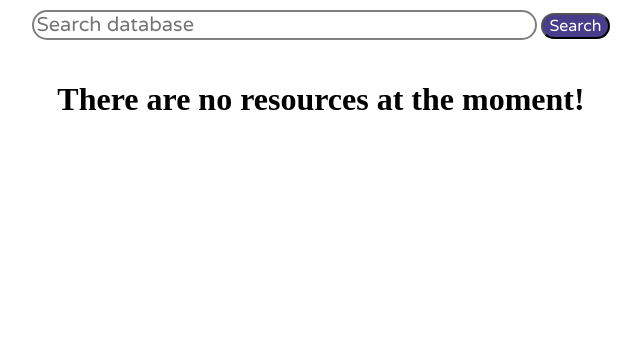
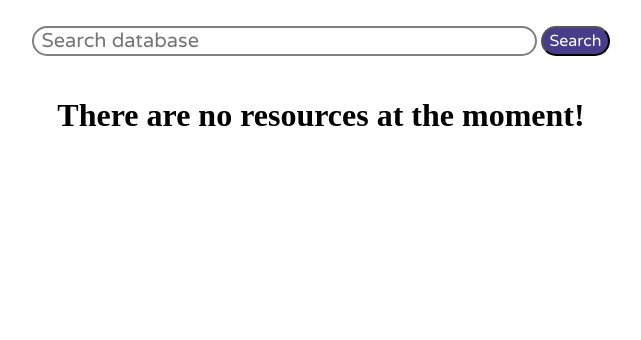
Before and after one commit to huachen24/mindsite, a PHP site: page /resources.php in a window 1280 px wide. Shown: the part 84-424 px from the top of the page, without its empty margins (329-970 px from the left). Run offline with PHP 8.4, Linux system fonts and the light colour scheme; data that the repository does not hold is empty.

Commit message:
Update styles.css

```diff
--- a/styles.css
+++ b/styles.css
@@ -145,6 +145,7 @@ body {
 .resultsearchbar {
     width: 100%;
     margin: 10px;
+    padding-top: 1em;
     display: flex;
     align-items: center;
     justify-content: center;
@@ -152,9 +153,11 @@ body {
 
 .resultsearchbar input[type=text] {
     font-size: 1.25em;
+    text-indent: 0.25em;
     font-family: Varela Round;
     border-radius:20px;
     border: 2px solid Grey;
+
 }
 .resultsearchbutton {
     font-size: 1em;
@@ -162,8 +165,9 @@ body {
     color: White;
     border-radius:20px;
     background-color:DarkSlateBlue;
-    width=120%;
+    height:30px;
     cursor: pointer;
+    vertical-align: top;
 }
 
 .resource-container {
```
